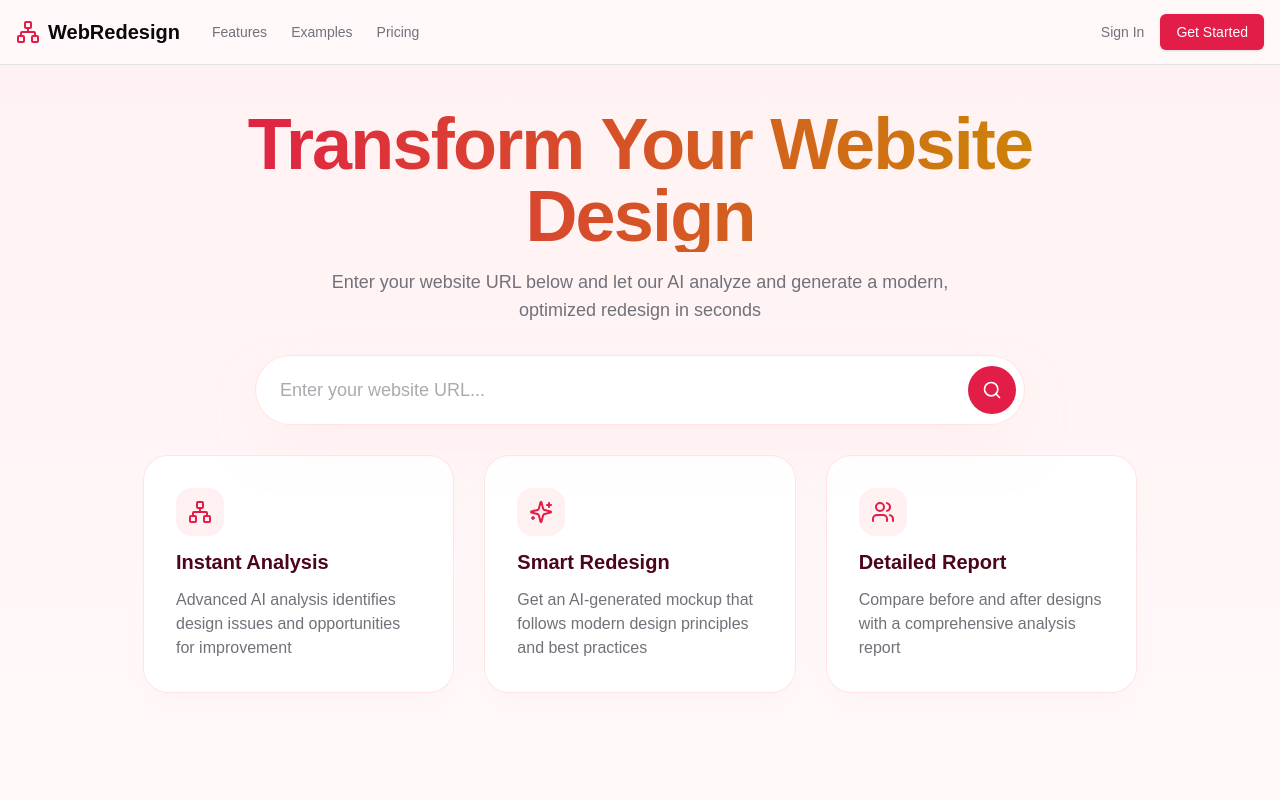
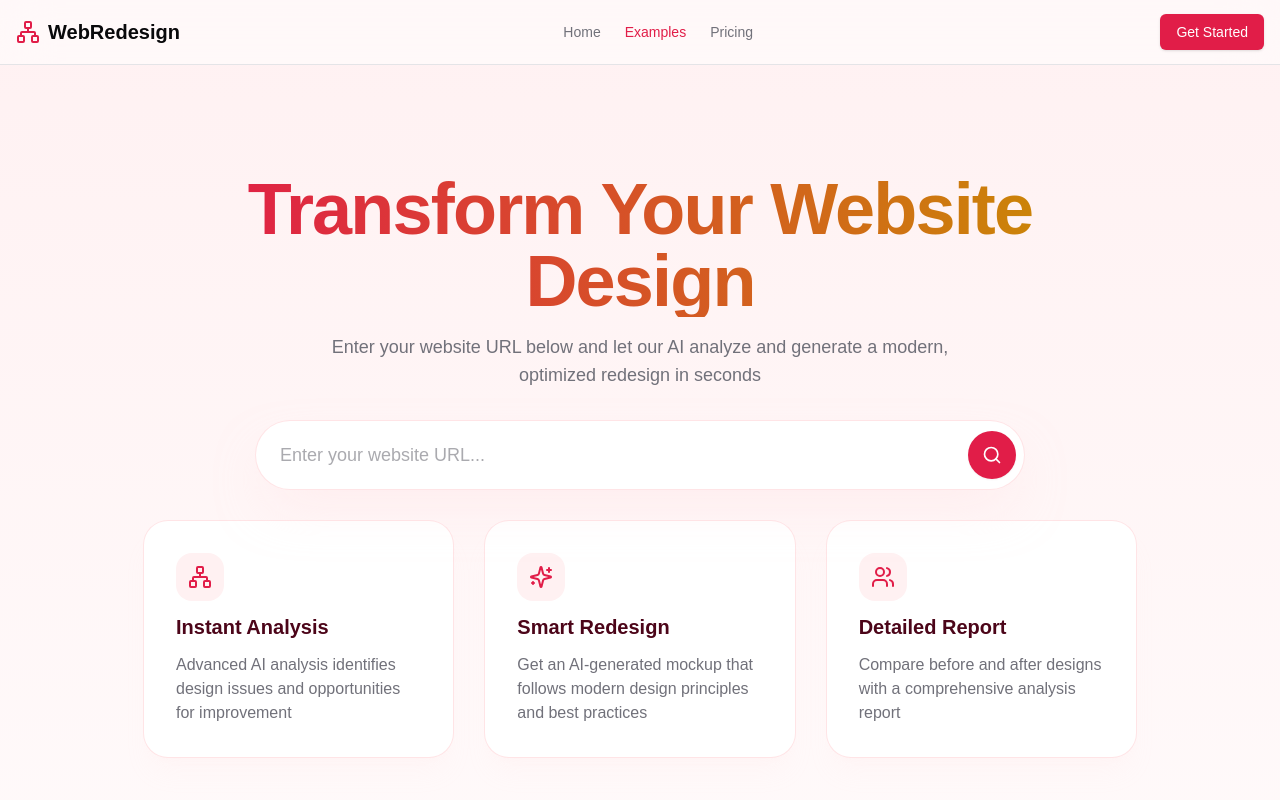
Before and after one commit to Robinson-Taiwo/website-analyzer, a Next.js app: page / in a window 1280 px wide. Shown: the top 800 px of the page. Built offline with nearby package versions, Linux system fonts and the light colour scheme.

Commit message:
FIX: fixed navbar links

```diff
--- a/src/app/examples/page.tsx
+++ b/src/app/examples/page.tsx
@@ -86,7 +86,7 @@ export default function ExamplesPage() {
             <Link className="text-sm font-medium text-muted-foreground transition hover:text-rose-600" href="#">
               Home
             </Link>
-            <Link className="text-sm font-medium text-rose-600" href="#">
+            <Link className="text-sm font-medium text-rose-600" href="examples">
               Examples
             </Link>
             <Link className="text-sm font-medium text-muted-foreground transition hover:text-rose-600" href="#">
--- a/src/app/learn-more/page.tsx
+++ b/src/app/learn-more/page.tsx
@@ -146,7 +146,7 @@ export default function LearnMoreProcess() {
             >
               See Pricing
             </Button>
-          </div>
+          </div>track
           {/* <Link
             href="#"
             className="mt-4 inline-flex items-center text-rose-600 hover:text-rose-700"
--- a/src/app/page.tsx
+++ b/src/app/page.tsx
@@ -8,32 +8,27 @@ import ComparisonSection from '../components/Comparison-section';
 export default function LandingPage() {
   return (
     <div className="min-h-screen bg-gradient-to-b from-rose-50 via-white to-rose-50">
-      <header className="fixed top-0 w-full border-b bg-white/50 backdrop-blur-xl z-50">
-        <div className="container mx-auto flex h-16 items-center px-4">
-          <Link className="flex items-center gap-2 font-semibold" href="#">
+     <header className="border-b bg-white/50 backdrop-blur-xl">
+        <div className="container mx-auto flex h-16 items-center justify-between px-4">
+          <Link className="flex items-center gap-2 font-semibold" href="/">
             <Network className="h-6 w-6 text-rose-600" />
             <span className="text-xl">WebRedesign</span>
           </Link>
-          <nav className="ml-8 hidden gap-6 md:flex">
-            <Link className="text-sm font-medium text-muted-foreground transition hover:text-rose-600" href="#">
-              Features
+          <nav className="hidden gap-6 md:flex">
+            <Link className="text-sm font-medium text-muted-foreground transition hover:text-rose-600" href="/">
+              Home
             </Link>
-            <Link className="text-sm font-medium text-muted-foreground transition hover:text-rose-600" href="examples">
+            <Link className="text-sm font-medium text-rose-600" href="/examples">
               Examples
             </Link>
             <Link className="text-sm font-medium text-muted-foreground transition hover:text-rose-600" href="#">
               Pricing
             </Link>
+            <Link className="text-sm font-medium text-muted-foreground transition hover:text-rose-600" href="#">
+
+            </Link>
           </nav>
-          <div className="ml-auto flex items-center gap-4">
-            <Link
-              className="hidden text-sm font-medium text-muted-foreground transition hover:text-rose-600 md:block"
-              href="#"
-            >
-              Sign In
-            </Link>
-            <Button className="bg-rose-600 text-white hover:bg-rose-700">Get Started</Button>
-          </div>
+          <Button className="bg-rose-600 text-white hover:bg-rose-700">Get Started</Button>
         </div>
       </header>
       <main className="container mx-auto px-4">
```
